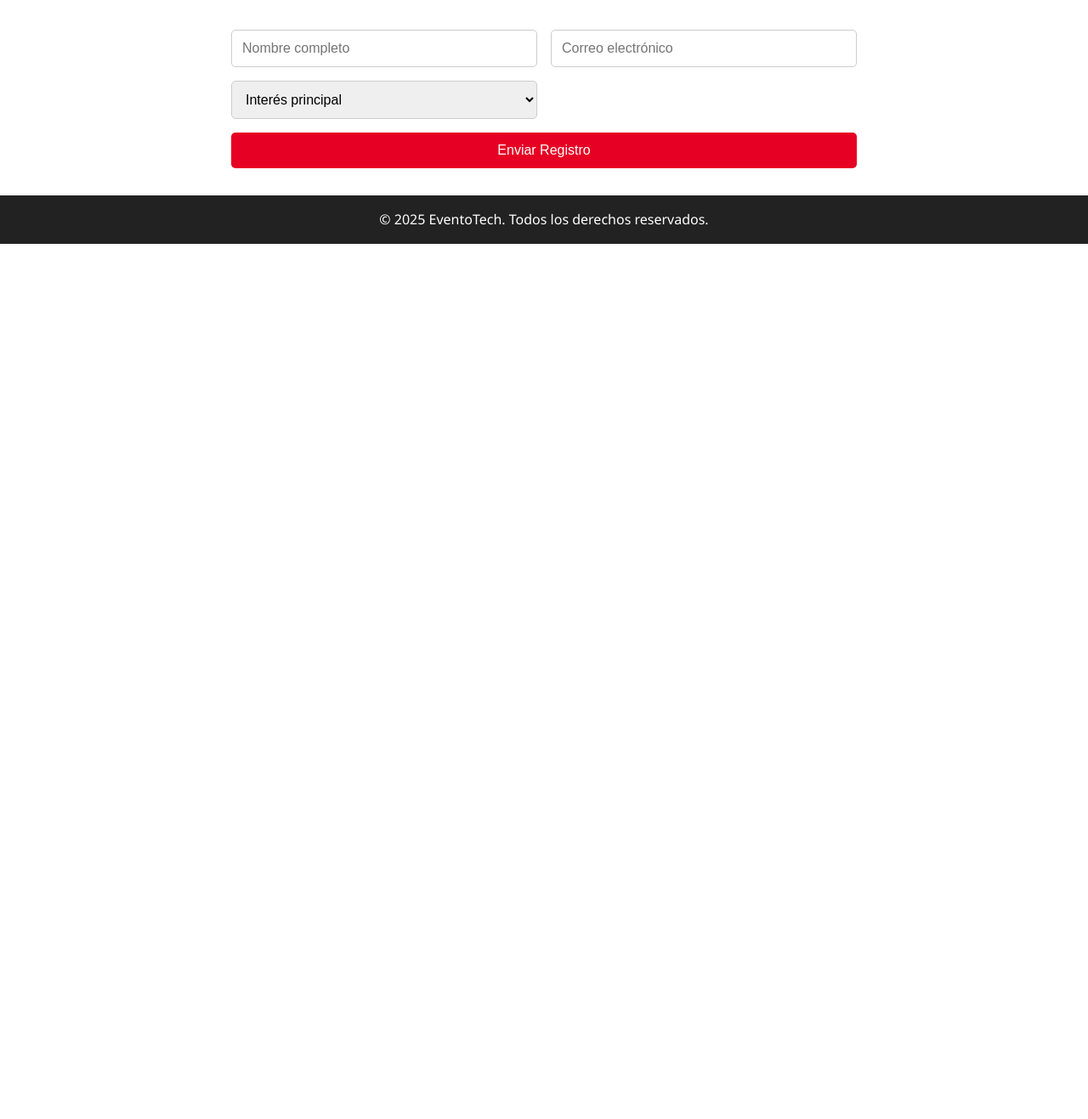
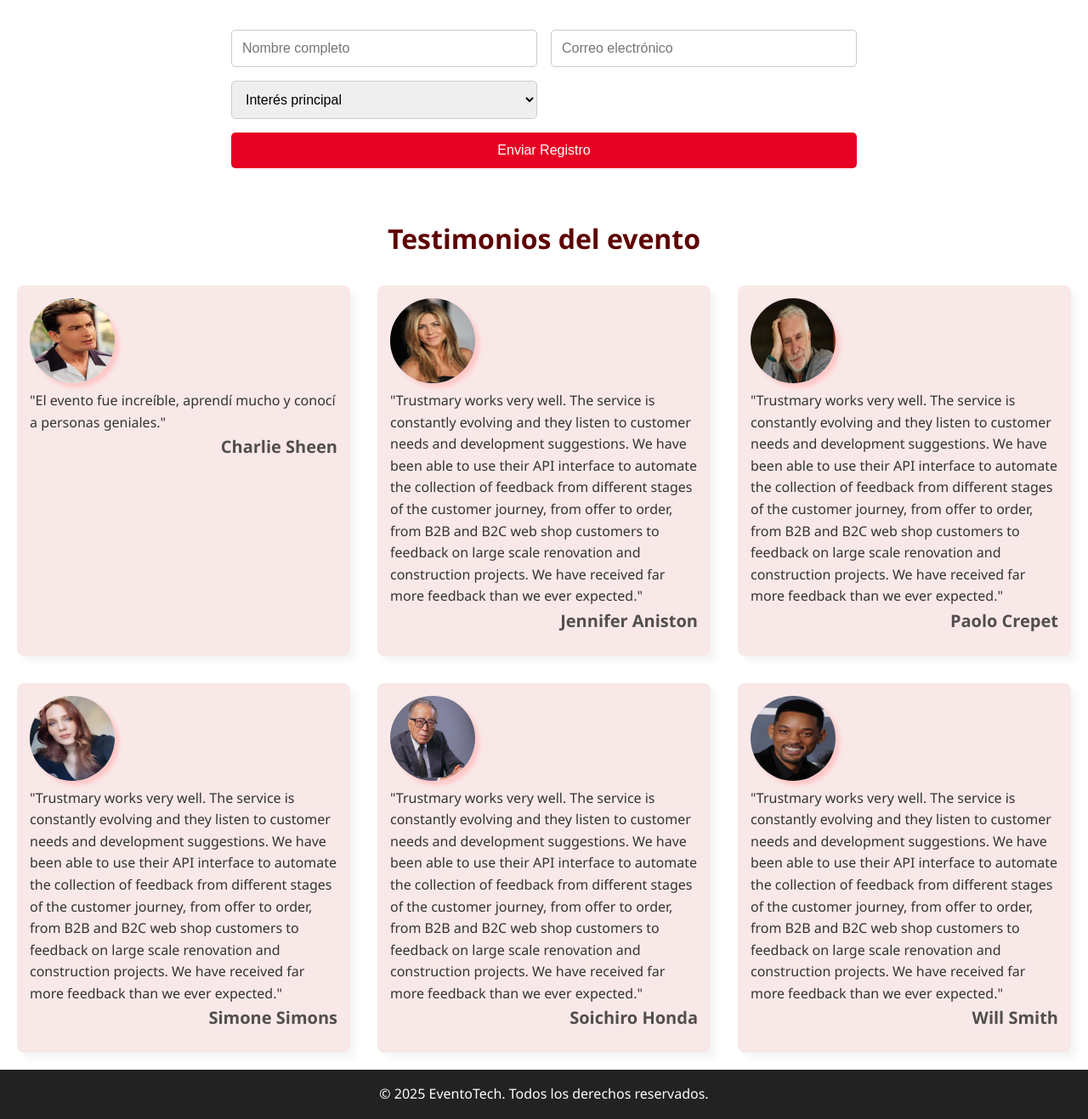
Before and after one commit to datmau/evento-tech, a plain HTML site: page index.html in a window 1280 px wide. Shown: the part 1041-2358 px from the top of the page at 85% size. Before the commit the page ends 1328 px from the top, so only its background shows below. Drawn offline with Linux system fonts and the light colour scheme.

Commit message:
Sección estimonios
-Se agregó la sección de testimonios
se agrego en el header en la parte del listado
-Se agrego imagenes de testimonios en carpeta assets
-se estilizó en el archivo style.css
-se agrego media queries para cuando el ancho max sea 768px se ponga en dos columnas y cuando sea menor en 1

```diff
--- a/index.html
+++ b/index.html
@@ -14,6 +14,7 @@
         <li><a href="#agenda">Agenda</a></li>
         <li><a href="#speakers">Speakers</a></li>
         <li><a href="#registro">Registro</a></li>
+        <li><a href="#testimonios">Testimonios</a></li>
       </ul>
       <a href="#registro" class="btn-cta">Registrarse</a>
     </nav>
@@ -74,6 +75,50 @@
     </form>
   </section>
 
+  <!-- Sección de Testimonios -->
+  <section class="testimonios" id="testimonios">
+    <br><h1>Testimonios del evento</h1>
+    <div class="testimonio-container">
+        <div class="testimonio">
+            <img src="assets/charlie_sheen.png" alt="Testimonio 1">
+            <p>"El evento fue increíble, aprendí mucho y conocí a personas geniales."</p>
+            <h2>Charlie Sheen</h2>
+        </div>
+
+        <div class="testimonio">
+            <img src="assets/jennifer_aniston.png" alt="Testimonio 1">
+            <p>"Trustmary works very well. The service is constantly evolving and they listen to customer needs and development suggestions. We have been able to use their API interface to automate the collection of feedback from different stages of the customer journey, from offer to order, from B2B and B2C web shop customers to feedback on large scale renovation and construction projects. We have received far more feedback than we ever expected."</p>
+            <h2>Jennifer Aniston</h2>
+        </div>
+
+        <div class="testimonio">
+            <img src="assets/paolo_crepet.png" alt="Testimonio 1">
+            <p>"Trustmary works very well. The service is constantly evolving and they listen to customer needs and development suggestions. We have been able to use their API interface to automate the collection of feedback from different stages of the customer journey, from offer to order, from B2B and B2C web shop customers to feedback on large scale renovation and construction projects. We have received far more feedback than we ever expected."</p>
+            <h2>Paolo Crepet</h2>
+        </div>
+
+        <div class="testimonio">
+            <img src="assets/simone_simons.png" alt="Testimonio 1">
+            <p>"Trustmary works very well. The service is constantly evolving and they listen to customer needs and development suggestions. We have been able to use their API interface to automate the collection of feedback from different stages of the customer journey, from offer to order, from B2B and B2C web shop customers to feedback on large scale renovation and construction projects. We have received far more feedback than we ever expected."</p>
+            <h2>Simone Simons</h2>
+        </div>
+
+        <div class="testimonio">
+            <img src="assets/soichiro_honda.png" alt="Testimonio 1">
+            <p>"Trustmary works very well. The service is constantly evolving and they listen to customer needs and development suggestions. We have been able to use their API interface to automate the collection of feedback from different stages of the customer journey, from offer to order, from B2B and B2C web shop customers to feedback on large scale renovation and construction projects. We have received far more feedback than we ever expected."</p>
+            <h2>Soichiro Honda</h2>
+        </div>
+
+
+        <div class="testimonio">
+            <img src="assets/will_smith.png" alt="Testimonio 1">
+            <p>"Trustmary works very well. The service is constantly evolving and they listen to customer needs and development suggestions. We have been able to use their API interface to automate the collection of feedback from different stages of the customer journey, from offer to order, from B2B and B2C web shop customers to feedback on large scale renovation and construction projects. We have received far more feedback than we ever expected."</p>
+            <h2>Will Smith</h2>
+        </div>
+    </div>
+
+</section>
+
   <footer>
     <p>&copy; 2025 EventoTech. Todos los derechos reservados.</p>
   </footer>
--- a/style.css
+++ b/style.css
@@ -161,6 +161,78 @@ h2 {
   cursor: pointer;
 }
 
+
+/* Testimonios */
+.testimonio-container {
+  display: grid;
+  grid-template-columns: repeat(3, 1fr);
+  gap: 2rem;
+  padding: 20px;
+}
+
+.testimonios h1{
+  font-size: 32px;
+  color: #5e0202;
+  margin-bottom: 10px;
+  text-align: center;
+
+}
+
+.testimonio h2 {
+  font-size: 20px;
+  color: #524e4f;
+  margin-bottom: 10px;
+  text-align: right;
+}
+
+/* .testimonio h1 {
+  font-size: 20px;
+  color: #524e4f;
+  margin-bottom: 10px;
+  text-align: center;
+} */
+
+.testimonio {
+  background-color: #f9e8e8;
+  border-radius: 8px;
+  padding: 15px;
+  text-align: left;
+  box-shadow: 7px 7px 7px rgb(246, 246, 246);
+
+
+}
+
+.testimonio img{
+  height: 100px;
+  width: 100px;
+  border-radius: 50%;
+  box-shadow: 5px 5px 5px #ffc7c7;
+
+}
+
+.testimonio:hover {
+  transition: 0.25s ease-in-out;
+  background-color: #ffe1e1;
+  /* cursor: -webkit-grab; */
+  transform: scale(1.02) translatey(-5%);
+  box-shadow: 7px 7px 7px #5e0202
+}
+
+.testimonio:hover img {
+  box-shadow: 3px 3px 3px #5e0202
+
+}
+
+.testimonio:hover h2{
+  font-size: 20px;
+  color: #5e0202;
+
+}
+
+
+
+
+
 /* Footer */
 footer {
   margin: 1px black;
@@ -170,3 +242,16 @@ footer {
   padding: 1rem;
   box-shadow: 10px 10px 10px rgb(150, 143, 143);
 }
+
+
+@media (max-width: 768px) {
+  .testimonio-container {
+    grid-template-columns: repeat(2, 1fr);
+  }
+}
+
+@media (max-width: 600px) {
+  .testimonios {
+    grid-template-columns: 1fr;
+  }
+}
```
Also changed, not shown: assets/charlie_sheen.png (added), assets/jennifer_aniston.png (added), assets/paolo_crepet.png (added), assets/simone_simons.png (added), assets/soichiro_honda.png (added), assets/speaker1.webp (added), assets/will_smith.png (added).
